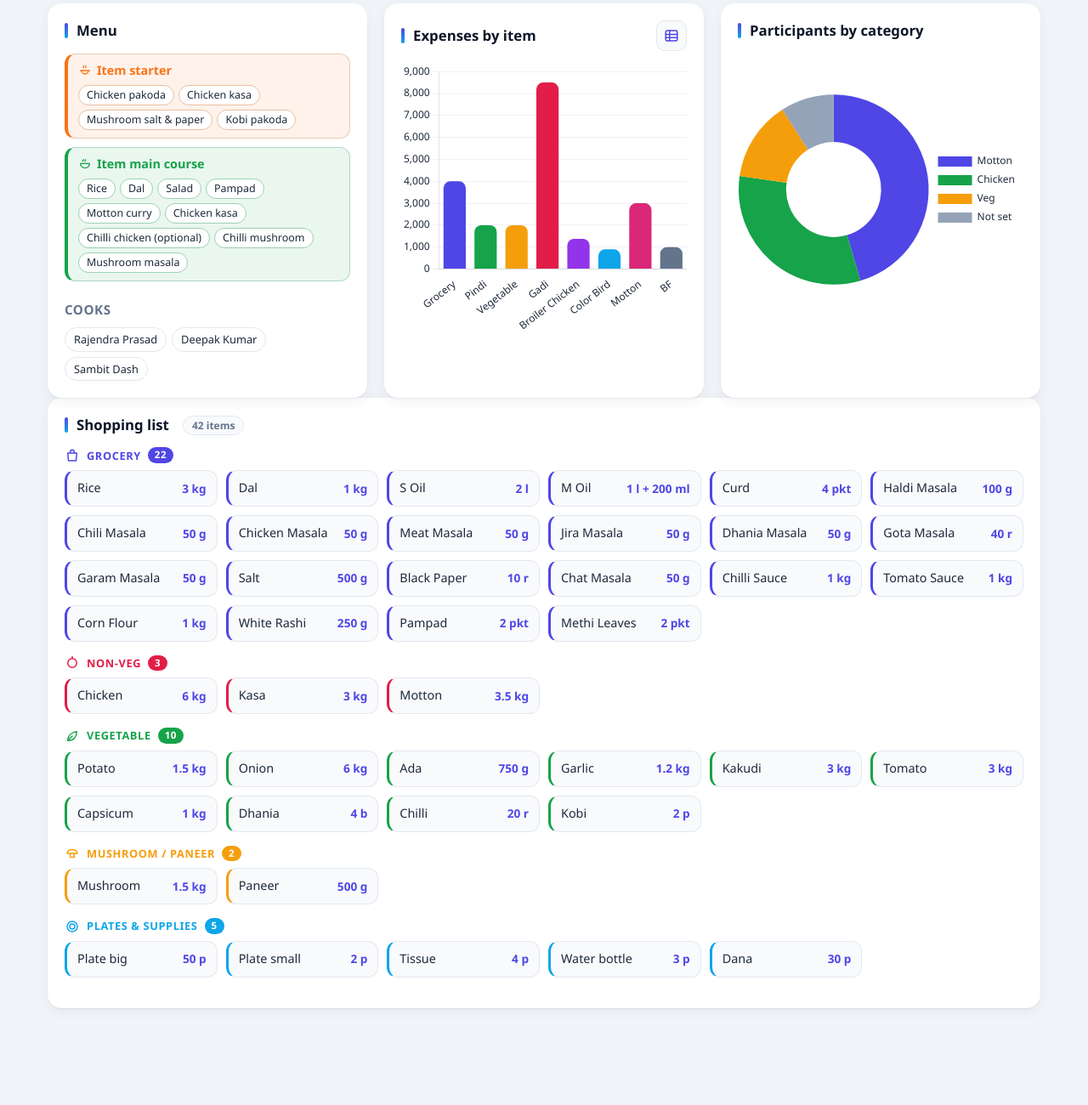
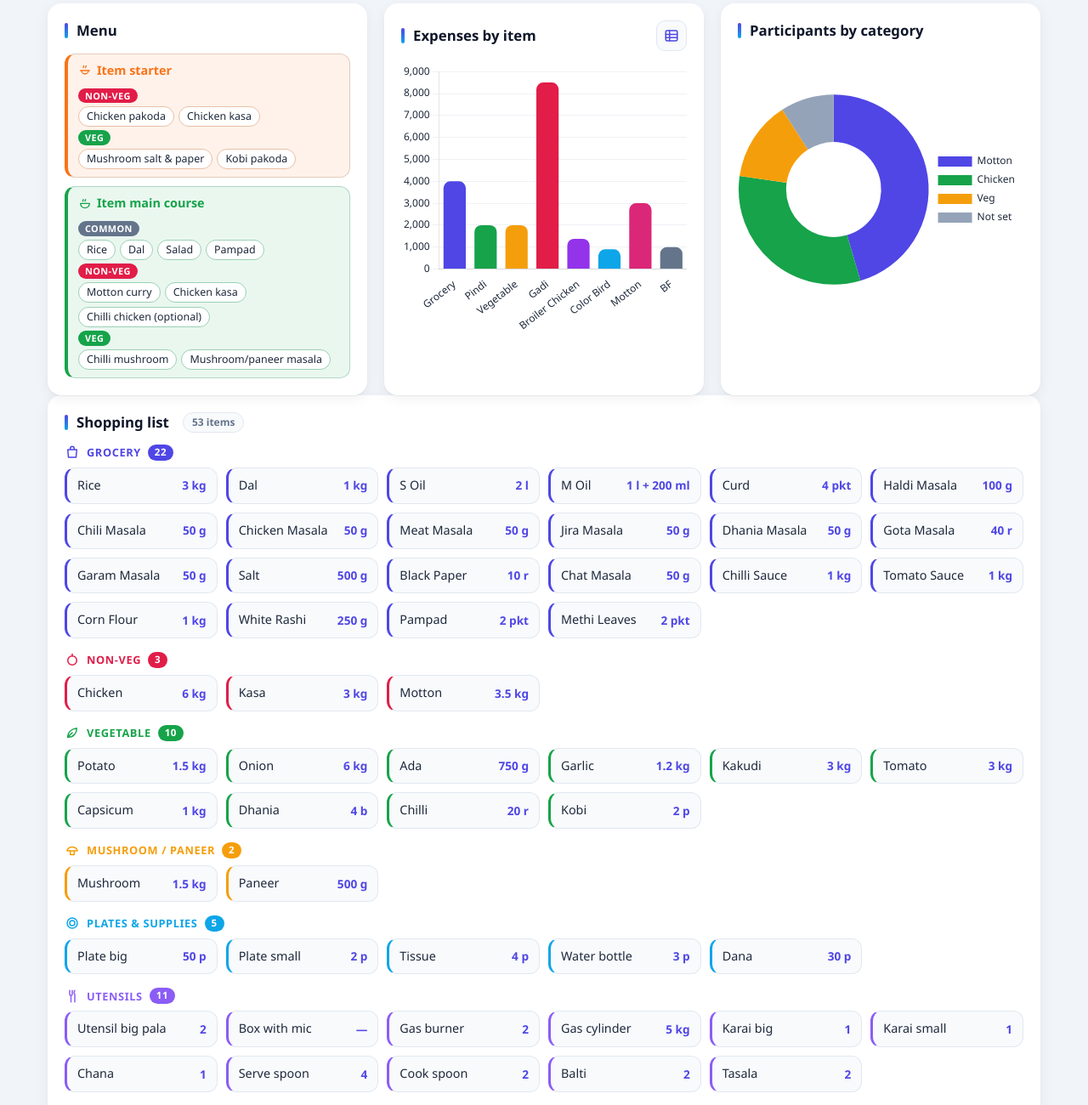
Before and after one commit to Rajendra28779/Picnic, a plain HTML site: page index.html in a window 1280 px wide. Shown: the part 320-1620 px from the top of the page at 85% size. Before the commit the page ends 1558 px from the top, so only its background shows below. Drawn offline with nearby package versions, Linux system fonts and the light colour scheme.

Commit message:
sdsd
sdgsdfg

```diff
--- a/index.html
+++ b/index.html
@@ -152,6 +152,10 @@
   }
   .menu-grid .menu-item b svg { width: 16px; height: 16px; flex-shrink: 0; }
   .menu-grid .chips { gap: 5px; }
+  .mtag { display: inline-block; font-size: .68rem; font-weight: 700; padding: 1px 8px; border-radius: 999px; color: #fff; margin: 4px 0; text-transform: uppercase; letter-spacing: .4px; }
+  .mtag.v { background: #16a34a; }
+  .mtag.nv { background: #e11d48; }
+  .mtag.c { background: #64748b; }
   .menu-grid .chip {
     padding: 2px 9px; font-size: .78rem; background: var(--card);
     border-color: color-mix(in srgb, var(--mc) 35%, var(--border));
@@ -262,25 +266,20 @@
       <div class="menu-grid">
         <div class="menu-item" style="--mc:#f97316">
           <b><svg viewBox="0 0 24 24" fill="none" stroke="currentColor" stroke-width="2" stroke-linecap="round" stroke-linejoin="round"><path d="M4 12h16M6 12a6 6 0 0 0 12 0"/><path d="M9 7c0-1.5 1-2 1-3.5M13 7c0-1.5 1-2 1-3.5"/></svg>Item starter</b>
-          <div class="chips">
-            <span class="chip">Chicken pakoda</span><span class="chip">Chicken kasa</span>
-            <span class="chip">Mushroom salt &amp; paper</span><span class="chip">Kobi pakoda</span>
-          </div>
+          <span class="mtag nv">Non-veg</span>
+          <div class="chips"><span class="chip">Chicken pakoda</span><span class="chip">Chicken kasa</span></div>
+          <span class="mtag v">Veg</span>
+          <div class="chips"><span class="chip">Mushroom salt &amp; paper</span><span class="chip">Kobi pakoda</span></div>
         </div>
         <div class="menu-item" style="--mc:#16a34a">
           <b><svg viewBox="0 0 24 24" fill="none" stroke="currentColor" stroke-width="2" stroke-linecap="round" stroke-linejoin="round"><path d="M4 11h16a8 8 0 0 1-16 0z"/><path d="M8 7c0-1 1-1.5 1-3M12 7c0-1 1-1.5 1-3"/></svg>Item main course</b>
-          <div class="chips">
-            <span class="chip">Rice</span><span class="chip">Dal</span><span class="chip">Salad</span>
-            <span class="chip">Pampad</span><span class="chip">Motton curry</span><span class="chip">Chicken kasa</span>
-            <span class="chip">Chilli chicken (optional)</span><span class="chip">Chilli mushroom</span>
-            <span class="chip">Mushroom masala</span>
-          </div>
+          <span class="mtag c">Common</span>
+          <div class="chips"><span class="chip">Rice</span><span class="chip">Dal</span><span class="chip">Salad</span><span class="chip">Pampad</span></div>
+          <span class="mtag nv">Non-veg</span>
+          <div class="chips"><span class="chip">Motton curry</span><span class="chip">Chicken kasa</span><span class="chip">Chilli chicken (optional)</span></div>
+          <span class="mtag v">Veg</span>
+          <div class="chips"><span class="chip">Chilli mushroom</span><span class="chip">Mushroom/paneer masala</span></div>
         </div>
-      </div>
-
-      <h3>Cooks</h3>
-      <div class="chips">
-        <span class="chip">Rajendra Prasad</span><span class="chip">Deepak Kumar</span><span class="chip">Sambit Dash</span>
       </div>
     </div>
 
@@ -302,7 +301,7 @@
   </div>
 
   <section class="card block">
-    <h2>Shopping list <span class="count">42 items</span></h2>
+    <h2>Shopping list <span class="count">53 items</span></h2>
 
     <div class="sgroup" style="--gc:#4f46e5">
       <div class="sgroup-title">
@@ -388,6 +387,26 @@
         <div class="item-tile"><span>Tissue</span><span class="q">4 p</span></div>
         <div class="item-tile"><span>Water bottle</span><span class="q">3 p</span></div>
         <div class="item-tile"><span>Dana</span><span class="q">30 p</span></div>
+      </div>
+    </div>
+
+    <div class="sgroup" style="--gc:#8b5cf6">
+      <div class="sgroup-title">
+        <svg viewBox="0 0 24 24" fill="none" stroke="currentColor" stroke-width="2" stroke-linecap="round" stroke-linejoin="round"><path d="M8 3v6a2 2 0 0 0 4 0V3M10 11v10M16 3c-1.5 2-1.5 5 0 6v12"/></svg>
+        Utensils <span class="gcount">11</span>
+      </div>
+      <div class="items-grid">
+        <div class="item-tile"><span>Utensil big pala</span><span class="q">2</span></div>
+        <div class="item-tile"><span>Box with mic</span><span class="q">&mdash;</span></div>
+        <div class="item-tile"><span>Gas burner</span><span class="q">2</span></div>
+        <div class="item-tile"><span>Gas cylinder</span><span class="q">5 kg</span></div>
+        <div class="item-tile"><span>Karai big</span><span class="q">1</span></div>
+        <div class="item-tile"><span>Karai small</span><span class="q">1</span></div>
+        <div class="item-tile"><span>Chana</span><span class="q">1</span></div>
+        <div class="item-tile"><span>Serve spoon</span><span class="q">4</span></div>
+        <div class="item-tile"><span>Cook spoon</span><span class="q">2</span></div>
+        <div class="item-tile"><span>Balti</span><span class="q">2</span></div>
+        <div class="item-tile"><span>Tasala</span><span class="q">2</span></div>
       </div>
     </div>
   </section>
```
